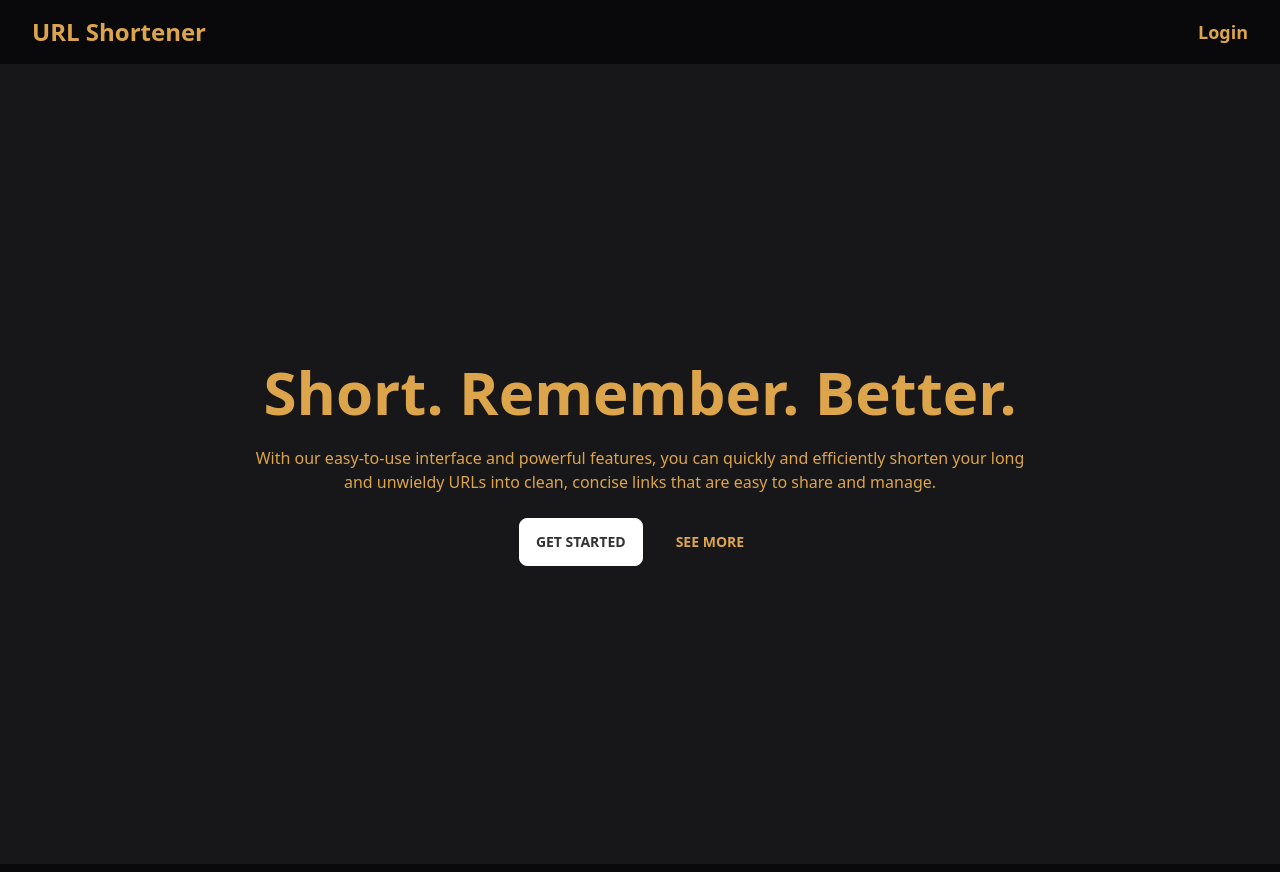
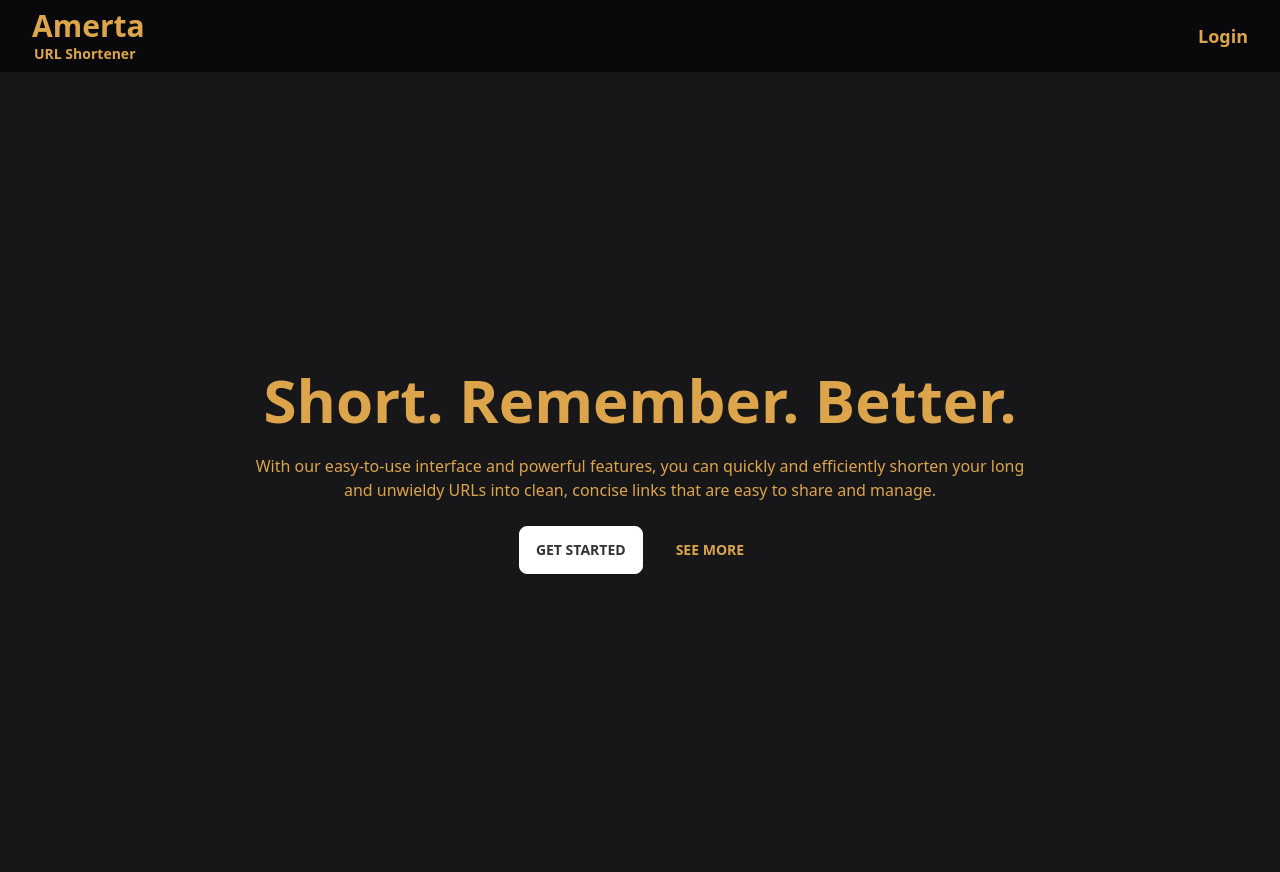
Before and after one commit to resqiar/urlshortener-client, a SvelteKit app: page / in a window 1280 px wide. Built offline with nearby package versions, Linux system fonts and the light colour scheme.

Commit message:
add title of each page

```diff
--- a/src/components/CreateHeader.svelte
+++ b/src/components/CreateHeader.svelte
@@ -1,8 +1,11 @@
 <header>
-	<div class="navbar bg-base-100 px-8 py-4">
+	<div class="navbar bg-base-100 px-8 py-2">
 		<div class="navbar-start">
 			<div class="flex-1">
-				<a href="/" class="normal-case font-bold text-2xl">URL Shortener</a>
+				<a href="/" class="normal-case flex flex-col font-bold text-3xl">
+					Amerta
+					<p class="text-sm pl-[2px]">URL Shortener</p>
+				</a>
 			</div>
 		</div>
 
--- a/src/components/MainHeader.svelte
+++ b/src/components/MainHeader.svelte
@@ -3,10 +3,13 @@
 </script>
 
 <header>
-	<div class="navbar bg-base-100 px-8 py-4">
+	<div class="navbar bg-base-100 px-8 py-2">
 		<div class="navbar-start">
 			<div class="flex-1">
-				<a href="/" class="normal-case font-bold text-2xl">URL Shortener</a>
+				<a href="/" class="normal-case flex flex-col font-bold text-3xl">
+					Amerta
+					<p class="text-sm pl-[2px]">URL Shortener</p>
+				</a>
 			</div>
 		</div>
 
--- a/src/routes/+page.svelte
+++ b/src/routes/+page.svelte
@@ -24,6 +24,10 @@
 	});
 </script>
 
+<svelte:head>
+	<title>Amerta URL Shortener</title>
+</svelte:head>
+
 <main>
 	<!-- HEADER -->
 	<MainHeader {authStatus} />
@@ -40,8 +44,8 @@
 						manage.
 					</p>
 					<div class="flex items-center justify-center gap-4">
-						<button class="btn btn-primary">Get Started</button>
-						<button class="btn btn-ghost">See More</button>
+						<a href="/create" class="btn btn-primary">Get Started</a>
+						<a href="/inventory" class="btn btn-ghost">See More</a>
 					</div>
 				</div>
 			</div>
--- a/src/routes/auth/+page.svelte
+++ b/src/routes/auth/+page.svelte
@@ -71,6 +71,10 @@
 		});
 	}
 </script>
+
+<svelte:head>
+	<title>Login - Amerta URL Shortener</title>
+</svelte:head>
 
 <main class="flex items-center justify-center min-h-screen w-full">
 	{#if status === 'login'}
--- a/src/routes/create/+page.svelte
+++ b/src/routes/create/+page.svelte
@@ -60,6 +60,10 @@
 		navigator.clipboard.writeText(text);
 	}
 </script>
+
+<svelte:head>
+	<title>Create URL - Amerta URL Shortener</title>
+</svelte:head>
 
 <CreateHeader />
 
--- a/src/routes/inventory/+page.svelte
+++ b/src/routes/inventory/+page.svelte
@@ -37,6 +37,10 @@
 		return expirationDate.toLocaleString('id');
 	}
 </script>
+
+<svelte:head>
+	<title>Inventory - Amerta URL Shortener</title>
+</svelte:head>
 
 <MainHeader authStatus={true} />
 
```
